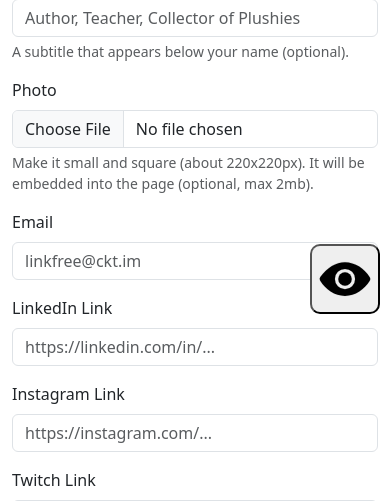
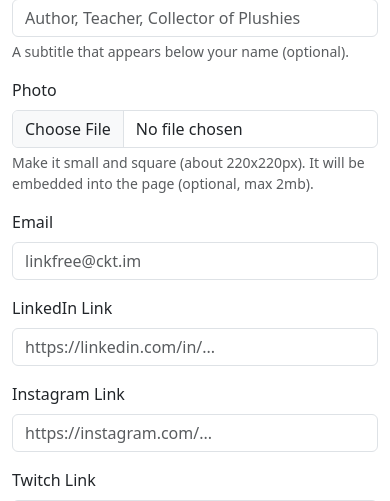
Before and after one commit to chriskthomas/linkfree-generator, a PHP site: page / in a window 390 px wide. Shown: the part 520-1021 px from the top of the page. Run offline with PHP 8.4, Linux system fonts and the light colour scheme; data that the repository does not hold is empty; some libraries are stand-ins or nearby versions.

Commit message:
Make preview only for devices min-width: 1000px

```diff
--- a/src/index.css
+++ b/src/index.css
@@ -33,3 +33,12 @@
     transition: var(--animationDuration);
     right: -100%;
 }
+
+@media screen and (max-width: 1000px){
+    #previewButton{
+        display: none;
+    }
+    #previewBlock{
+        display: none;
+    }
+}
--- a/src/index.php
+++ b/src/index.php
@@ -43,7 +43,6 @@ $lastsite_index = count($sites) - 1;
 <head>
   <meta charset="utf-8">
   <meta name="viewport" content="width=device-width, initial-scale=1">
-
   <meta name="description" content="Create your own LinkFree and have all your links in one place">
   <meta name="author" content="Chris K. Thomas">
   <meta name="keywords" content="linkfree, linktree, link in bio, link in bio alternative, linkfree generator, linktree generator, link in bio generator">
```
